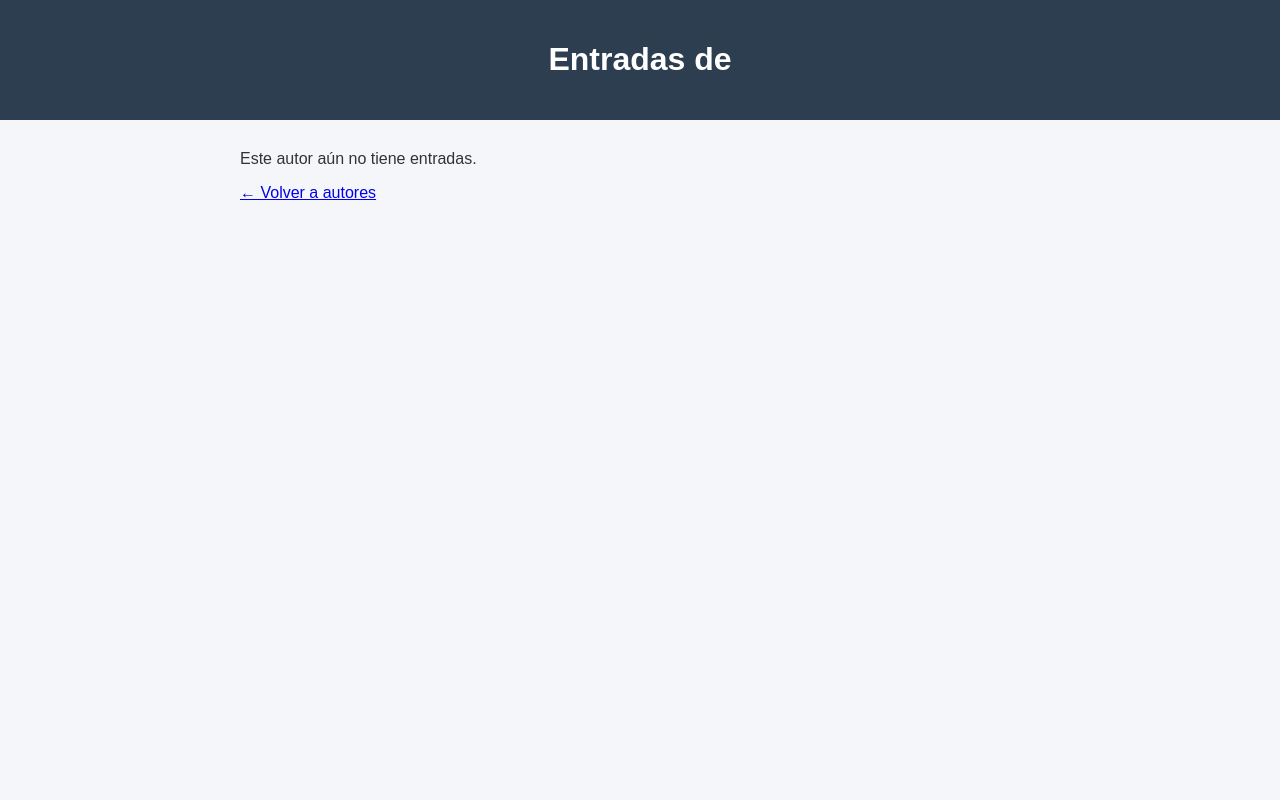
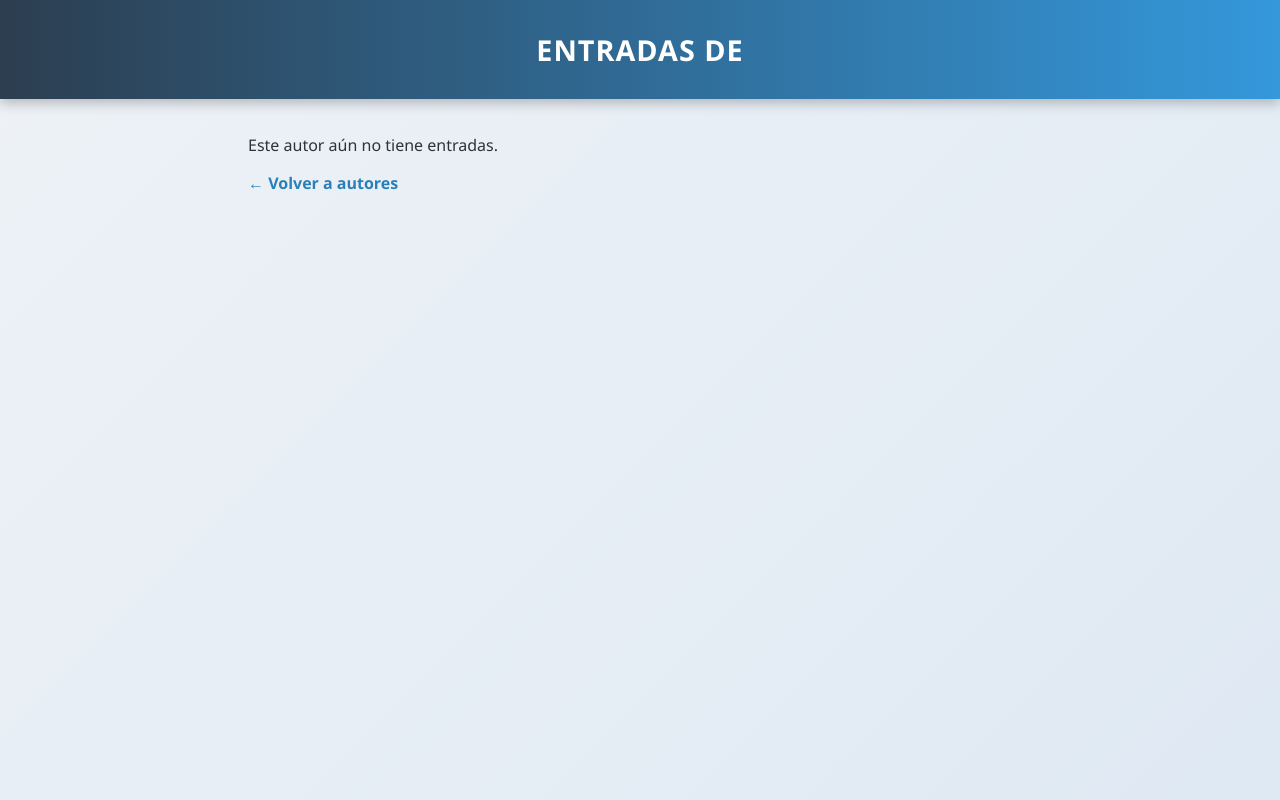
Before and after one commit to Mesias666/Laboratorios-DAE, a Django app: template lab04/blog/templates/blog/entradas_autor.html in a window 1280 px wide. Run offline with Django 5.2, Linux system fonts and the light colour scheme; the template is opened without the code that fills it, so the values that code supplies are empty.

Commit message:
Autores, entradas por autor y estilos personalizados

```diff
--- a/lab04/blog/static/blog/estilos.css
+++ b/lab04/blog/static/blog/estilos.css
@@ -1,8 +1,75 @@
-body { font-family: Arial, sans-serif; background: #f4f6f9; margin: 0; color: #333; }
-header { background: #2c3e50; color: white; padding: 20px; text-align: center; }
-main { max-width: 800px; margin: 30px auto; padding: 0 15px; }
-.tarjeta { background: white; padding: 18px; margin-bottom: 15px;
-           border-radius: 8px; box-shadow: 0 2px 6px rgba(0,0,0,.1); }
-.tarjeta a { font-size: 1.2em; font-weight: bold; color: #2980b9; text-decoration: none; }
-.tarjeta a:hover { text-decoration: underline; }
-small { color: #888; margin-left: 10px; }
+* { box-sizing: border-box; }
+
+body {
+    font-family: 'Segoe UI', Arial, sans-serif;
+    background: linear-gradient(135deg, #eef2f7, #dfe9f3);
+    margin: 0;
+    color: #2d3436;
+    min-height: 100vh;
+}
+
+header {
+    background: linear-gradient(90deg, #2c3e50, #3498db);
+    color: white;
+    padding: 30px 20px;
+    text-align: center;
+    box-shadow: 0 4px 12px rgba(0, 0, 0, .25);
+}
+
+header h1 {
+    margin: 0;
+    letter-spacing: 1px;
+    text-transform: uppercase;
+    font-size: 1.8em;
+}
+
+main {
+    max-width: 820px;
+    margin: 35px auto;
+    padding: 0 18px;
+}
+
+.tarjeta {
+    background: white;
+    padding: 22px;
+    margin-bottom: 18px;
+    border-radius: 12px;
+    border-left: 6px solid #3498db;
+    box-shadow: 0 3px 10px rgba(0, 0, 0, .1);
+    transition: transform .2s, box-shadow .2s;
+}
+
+.tarjeta:hover {
+    transform: translateY(-4px);
+    box-shadow: 0 8px 18px rgba(0, 0, 0, .18);
+}
+
+.tarjeta h2 {
+    margin-top: 0;
+    color: #2c3e50;
+}
+
+.tarjeta p {
+    line-height: 1.6;
+}
+
+a {
+    color: #2980b9;
+    text-decoration: none;
+    font-weight: 600;
+}
+
+a:hover {
+    color: #e67e22;
+    text-decoration: underline;
+}
+
+.tarjeta > a {
+    font-size: 1.3em;
+}
+
+small {
+    color: #7f8c8d;
+    margin-left: 12px;
+    font-style: italic;
+}
```
